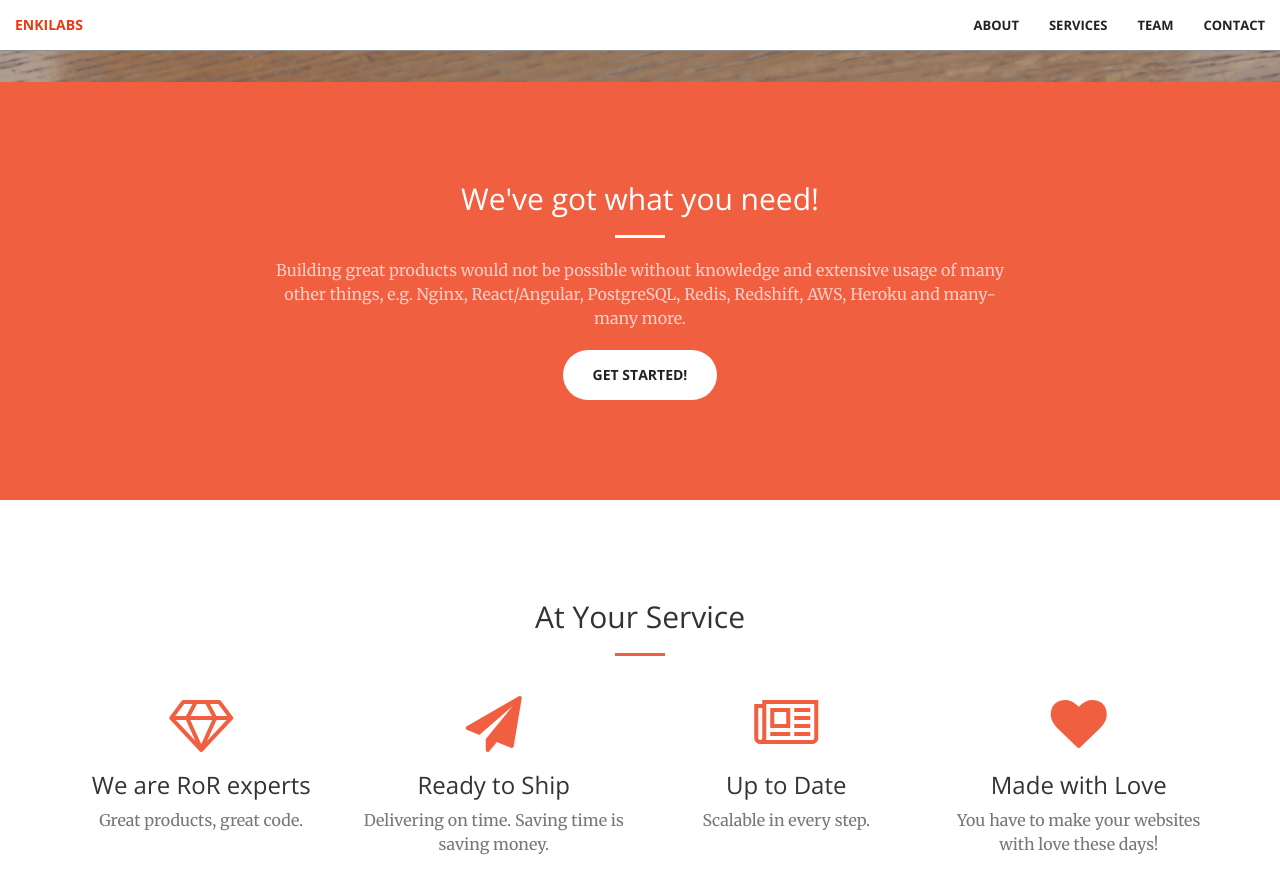
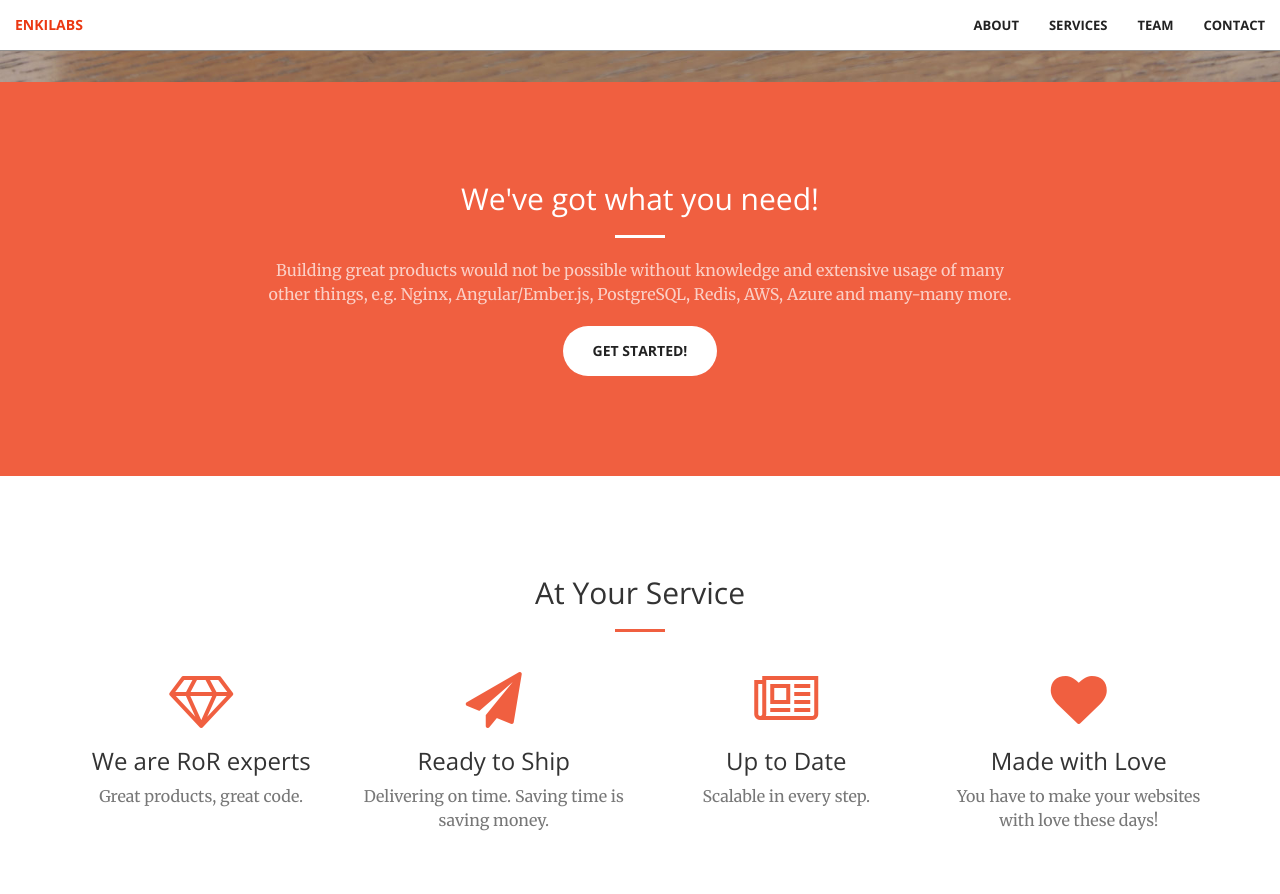
Before and after one commit to aiw3ndil/enkilabs, a Jekyll site: the page built from index.html, in a window 1280 px wide and 900 px high, scrolled down 818 px. Shown: the top 894 px of the window. Built offline with Jekyll 4.4.1, drawn with Linux system fonts in a browser that asks for light colours.

Commit message:
Change home call to action

```diff
--- a/_includes/call-to-action.html
+++ b/_includes/call-to-action.html
@@ -4,7 +4,7 @@
             <div class="col-lg-8 col-lg-offset-2 text-center">
                 <h2 class="section-heading">We've got what you need!</h2>
                 <hr class="light">
-                <p class="text-faded">Building great products would not be possible without knowledge and extensive usage of many other things, e.g. Nginx, React/Angular, PostgreSQL, Redis, Redshift, AWS, Heroku and many-many more.</p>
+                <p class="text-faded">Building great products would not be possible without knowledge and extensive usage of many other things, e.g. Nginx, Angular/Ember.js, PostgreSQL, Redis, AWS, Azure and many-many more.</p>
                 <a href="#services" class="btn btn-default btn-xl page-scroll">Get Started!</a>
             </div>
         </div>
```
